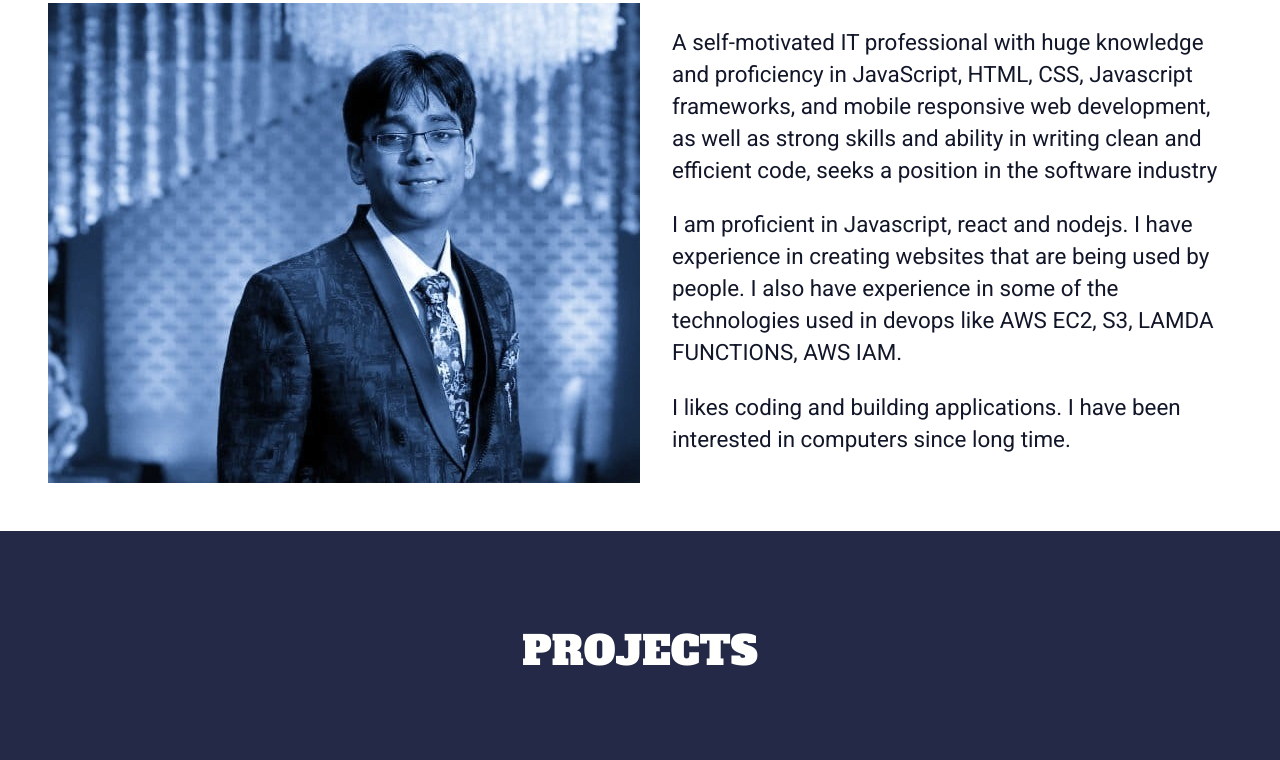
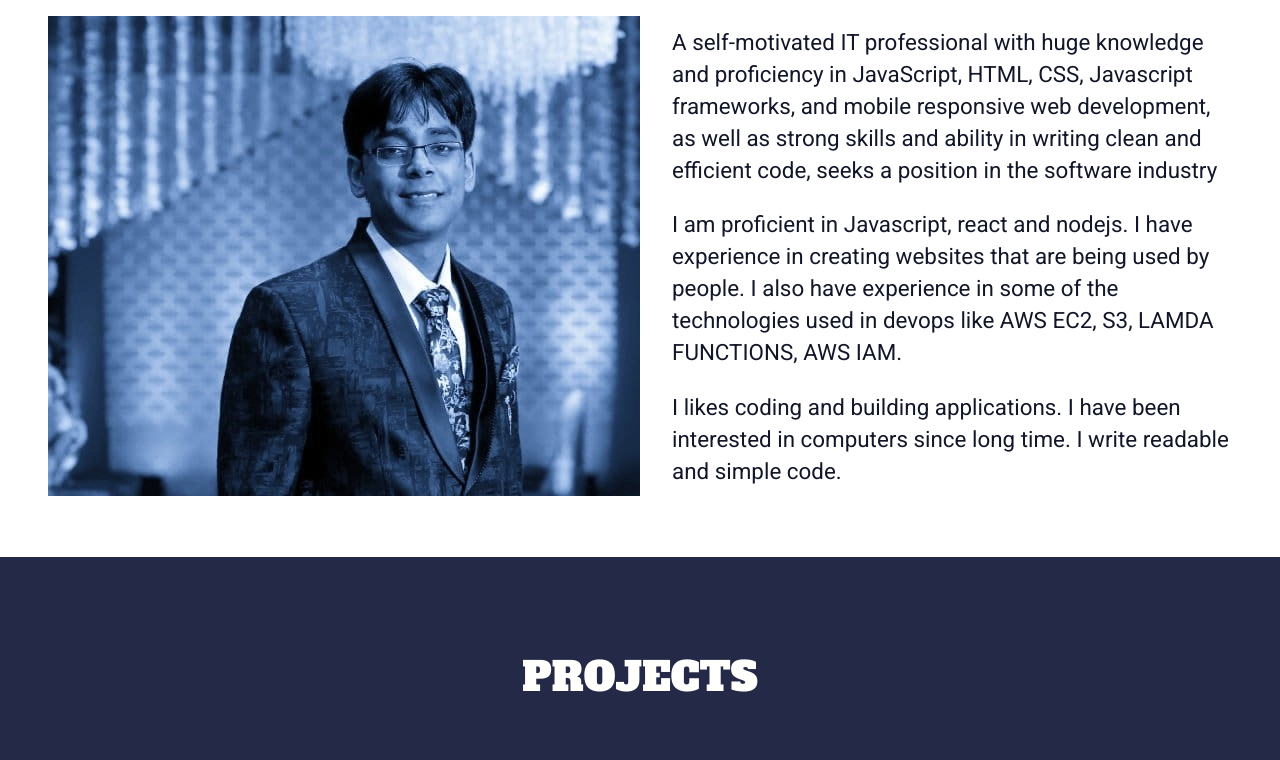
Before and after one commit to kapilgoel1/Portfolio, a plain HTML site: page index.html in a window 1280 px wide. Shown: the part 1079-1839 px from the top of the page. Drawn offline with Linux system fonts and the light colour scheme; files whose address does not match are found by name.

Commit message:
Update index.html

```diff
--- a/index.html
+++ b/index.html
@@ -62,7 +62,7 @@
 I am proficient in Javascript, react and nodejs. I have experience in creating websites that are being used by people. I also have experience
 in some of the technologies used in devops like AWS EC2, S3, LAMDA FUNCTIONS, AWS IAM.          </p>
           <p>
-I likes coding and building applications. I have been interested in computers since long time.
+I likes coding and building applications. I have been interested in computers since long time. I write readable and simple code.
       </div>
     </section>
     <section class="projects" id="projects">
```
